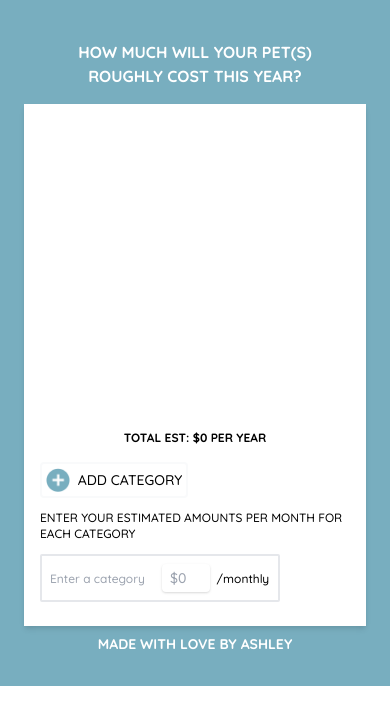
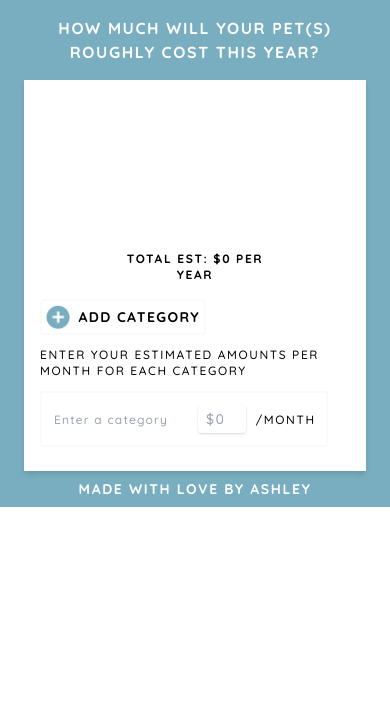
Before and after one commit to splashley/yearly-pet-costs-app, a React (Create React App) app: page / in a window 390 px wide. Shown: the top 724 px of the page. Built offline with nearby package versions, Linux system fonts and the light colour scheme.

Commit message:
responsiveness css changes

```diff
--- a/src/App.js
+++ b/src/App.js
@@ -3,12 +3,12 @@ import Main from "./components/MainCopy";
 
 function App() {
   return (
-    <div className="max-w-full p-6 bg-glacier font-quicksand">
-      <h1 className="p-4 text-base text-center text-white font-bold lg:p-10 lg:text-4xl">
+    <div className="tracking-widest h-full max-w-full px-6 md:px-20 2xl:px-60 bg-glacier font-quicksand">
+      <h1 className="p-4 text-base text-center text-white font-bold sm:p-8 sm:text-3xl md:p-8 md:text-4xl lg:p-10 lg:text-6xl">
         HOW MUCH WILL YOUR PET(S) <br /> ROUGHLY COST THIS YEAR?
       </h1>
       <Main />
-      <h1 className="p-2 text-sm text-center text-white font-bold lg:p-3 lg:text-3xl">
+      <h1 className="p-2 text-sm text-center text-white font-bold sm:p-2 sm:text-1xl lg:p-4 lg:text-2xl">
         MADE WITH LOVE BY ASHLEY
       </h1>
     </div>
--- a/src/components/MainCopy.js
+++ b/src/components/MainCopy.js
@@ -79,20 +79,20 @@ const Main = () => {
   }
 
   return (
-    <div className="p-4 flex flex-col text-black bg-white shadow-md lg:m-10">
-      <div className="p-2">
-        <div id="pieChart" className="p-1 w-30 m-auto">
+    <div className="p-4 flex flex-col md:flex-row-reverse text-black bg-white shadow-md sm:p-8">
+      <div className="p-2 m-auto h-3/6 w-3/6 md:p-4">
+        <div id="pieChart" className="p-1 m-auto">
           <PieChart data={chartOptions} />
         </div>
         <div className="my-2 text-xs font-bold text-center">
           TOTAL EST: ${runningTotal} PER YEAR
         </div>
       </div>
-      <div className="">
+      <div className="md:m-5">
         <div className="">
           <div className="flex flex-column">
             <button
-              className="flex text-sm p-1 items-center border-solid border-2 border-gray-50 rounded"
+              className="flex tracking-widest text-sm p-1 items-center border-solid border-2 border-gray-50 rounded md:p-3 md:text-lg"
               onClick={() => {
                 addEmptyCategory();
               }}
@@ -102,7 +102,7 @@ const Main = () => {
                 className="w-6 text-black font-bold"
                 alt="Add a Category"
               />
-              &nbsp;&nbsp;ADD CATEGORY
+              &ensp;<strong>ADD CATEGORY</strong>
             </button>
           </div>
         </div>
@@ -114,13 +114,13 @@ const Main = () => {
             return (
               <div
                 key={index}
-                className="flex flex-row p-2 items-baseline my-2 border-solid border-2 border-grey rounded-sm text-xs w-60 "
+                className="flex flex-row p-3 items-baseline my-2 border-solid border-2 border-gray-50 rounded-sm text-xs w-72 md:rounded-lg lg:text-sm lg:w-80"
               >
                 <input
                   name="categoryName"
                   type="text"
-                  className="text-xs w-24 mr-4"
-                  placeholder="Enter a category here"
+                  className="text-xs w-32 mr-4 tracking-widest lg:text-sm lg:w-40"
+                  placeholder="Enter a category"
                   value={el.categoryName}
                   onChange={(e) => {
                     handleNameChange(e.target.value, index); // * send off the value of the input and the index to our handleNameChangefunction
@@ -129,14 +129,14 @@ const Main = () => {
                 <input
                   name="monthlyAmount"
                   type="number"
-                  className="flex items-baseline relative outline-none rounded py-1 px-2 w-12 bg-white shadow text-sm text-gray-700 placeholder-gray-400 focus:outline-none focus:shadow-outline"
+                  className="flex tracking-widest items-baseline relative outline-none rounded py-1 px-2 w-12 bg-white shadow text-sm text-gray-700 placeholder-gray-400 focus:outline-none focus:shadow-outline lg:text-sm"
                   placeholder="$0"
                   value={el.monthlyAmount}
                   onChange={(e) => {
                     handleAmountChange(e.target.value, index); // * send off the value of the input and the index to our handleAmountChange function
                   }}
                 ></input>{" "}
-                &nbsp;&nbsp;/monthly
+                &nbsp;&nbsp;/MONTH
               </div>
             );
           })}
```
Also changed, not shown: 1 other file (tests, documents, lock files or other folders).
